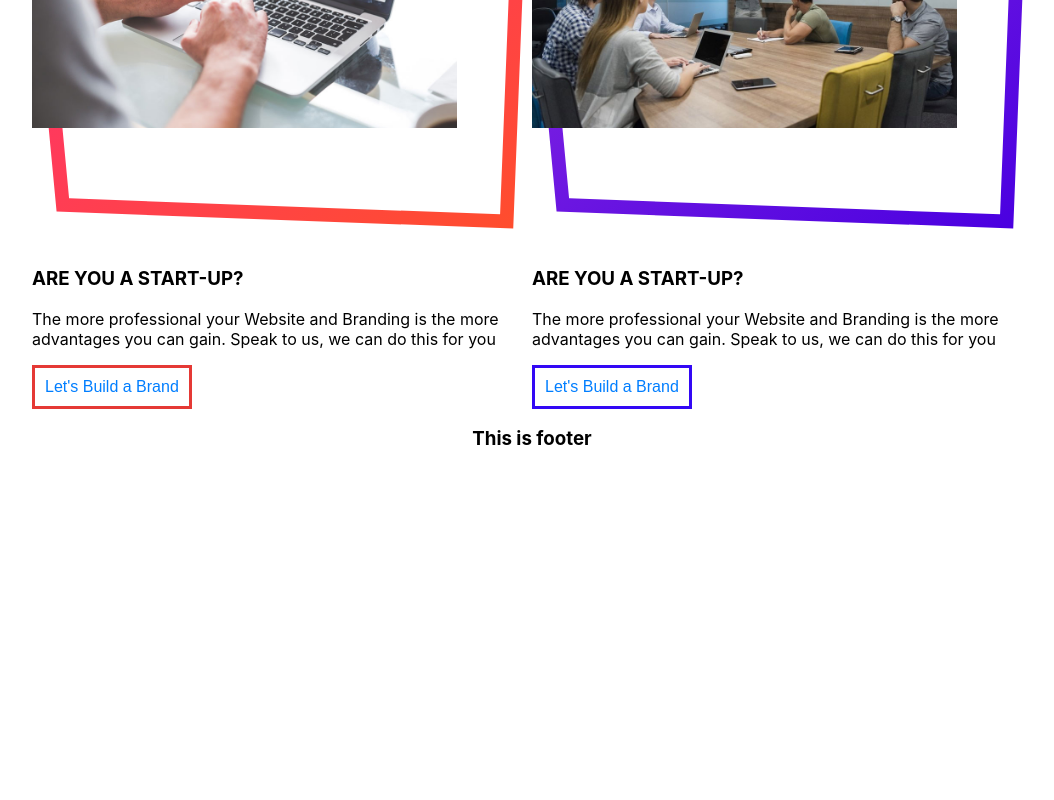
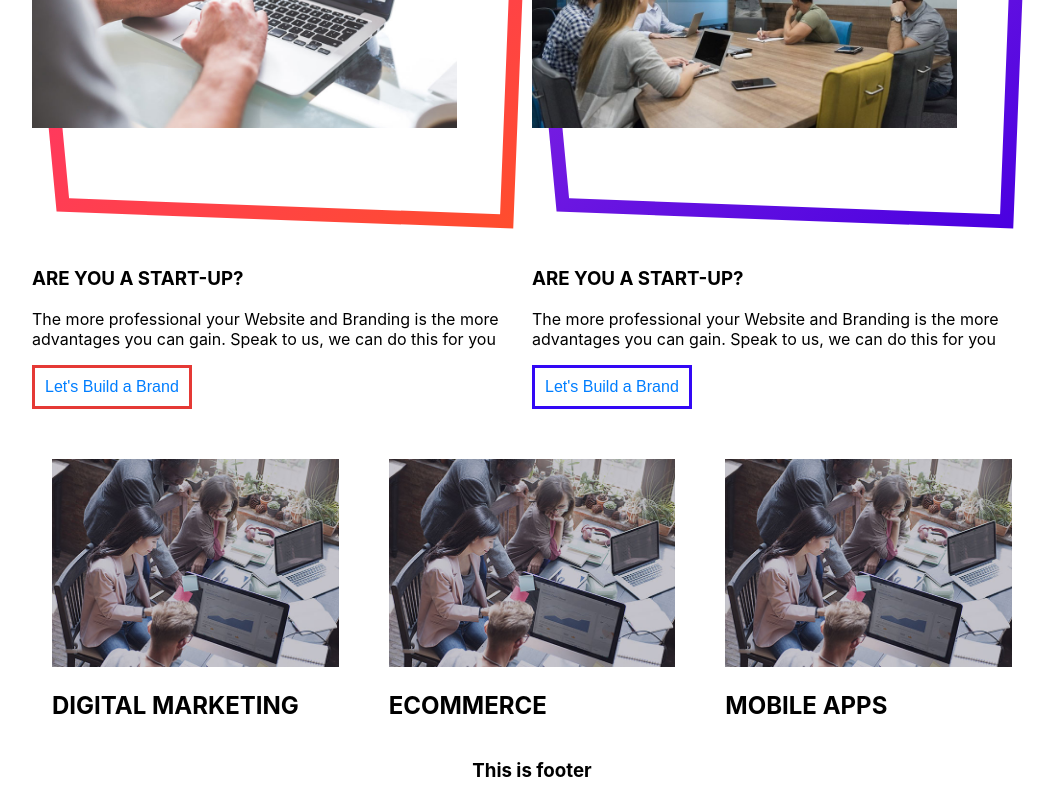
Before and after one commit to sazzadhossain1/solution-grid-new, a React (Create React App) app: page / in a window 1280 px wide. Shown: the part 1408-2208 px from the top of the page, without its empty margins (108-1162 px from the left). Before the commit the page ends 1877 px from the top, so only its background shows below. Built offline with nearby package versions, Linux system fonts and the light colour scheme.

Commit message:
add content in second section

```diff
--- a/src/components/Home/Home.js
+++ b/src/components/Home/Home.js
@@ -2,12 +2,14 @@ import React from "react";
 import "./Home.css";
 import Banner from "../Banner/Banner";
 import FirstSection from "../FirstSection/FirstSection";
+import SecondSection from "../SecondSection/SecondSection";
 
 const Home = () => {
   return (
     <div>
       <Banner></Banner>
       <FirstSection></FirstSection>
+      <SecondSection></SecondSection>
     </div>
   );
 };
--- /dev/null
+++ b/src/components/SecondSection/SecondSection.css
@@ -0,0 +1,16 @@
+.secondSection_parent_div {
+  margin-top: 50px;
+}
+.secondSection_grid_div {
+  display: grid;
+  grid-template-columns: repeat(3, 1fr);
+  width: 75%;
+  gap: 50px;
+  margin: auto;
+}
+.secondSection_grid_div div img {
+  width: 100%;
+}
+.secondSection_grid_div div {
+  text-align: left;
+}
--- /dev/null
+++ b/src/components/SecondSection/SecondSection.js
@@ -0,0 +1,25 @@
+import React from "react";
+import "./SecondSection.css";
+import secondSectionPhoto from "../../accets/secondSection/secondSectionPhoto.jpg";
+const SecondSection = () => {
+  return (
+    <div className="secondSection_parent_div">
+      <div className="secondSection_grid_div">
+        <div>
+          <img src={secondSectionPhoto} alt="" />
+          <h2>DIGITAL MARKETING</h2>
+        </div>
+        <div>
+          <img src={secondSectionPhoto} alt="" />
+          <h2>ECOMMERCE</h2>
+        </div>
+        <div>
+          <img src={secondSectionPhoto} alt="" />
+          <h2>MOBILE APPS</h2>
+        </div>
+      </div>
+    </div>
+  );
+};
+
+export default SecondSection;
```
Also changed, not shown: src/accets/secondSection/secondSectionPhoto.jpg (added).
